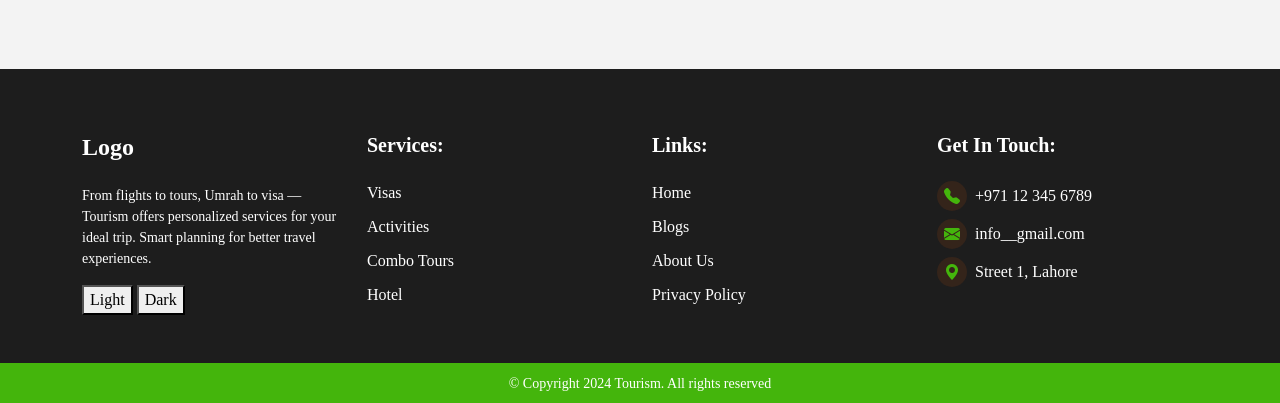
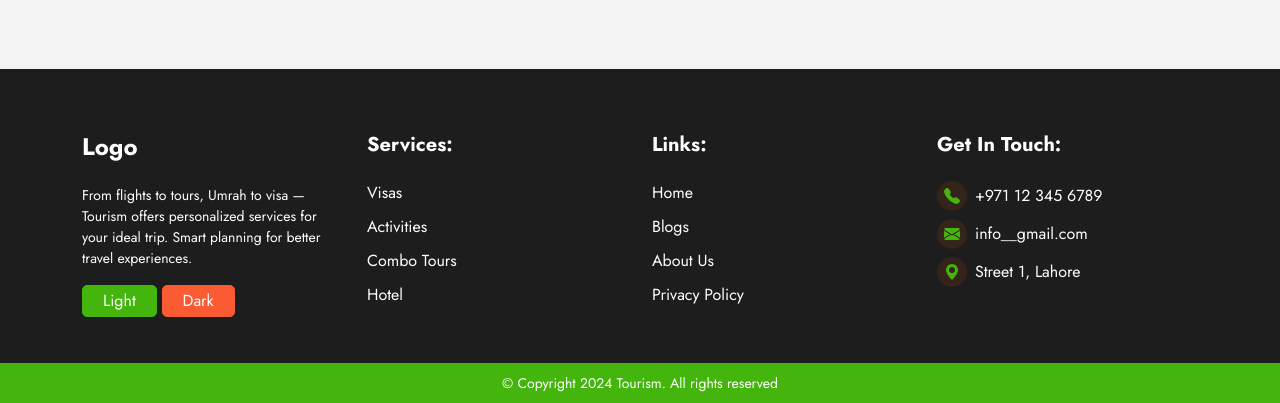
Before and after one commit to umarhayatcreative/aan_project, a plain HTML site: page blog.html in a window 1280 px wide. Shown: the part 2404-2807 px from the top of the page. Drawn offline with nearby package versions, Linux system fonts and the light colour scheme.

Commit message:
fix changes

```diff
--- a/css/theme-variables.css
+++ b/css/theme-variables.css
@@ -38,11 +38,7 @@ body {
     --color-white: #fff;
     --primary-colors-low-opacity: rgba(6, 38, 0, 0.5);
     --all-border: #E6E6E6;
-<<<<<<< HEAD
     --font-family-primary: "Jost", sans-serif;
-=======
-   --font-family-primary:"Jost", sans-serif;
->>>>>>> origin/main
     --font-size-paragraph: 16px;
     --font-size-small: 14px;
     --font-size-heading: clamp(20px, 2.5vw, 25px);
@@ -84,23 +80,15 @@ body {
     color-scheme: dark;
 }
 
-<<<<<<< HEAD
 #lightModeBtn {
-=======
-#lightModeBtn{
->>>>>>> origin/main
     background-color: #44b50c;
     border-radius: 5px;
     border: 1px solid #44b50c;
     padding: 3px 20px;
     color: white;
 }
-<<<<<<< HEAD
 
 #darkModeBtn {
-=======
-#darkModeBtn{
->>>>>>> origin/main
     background-color: #FB5B32;
     border-radius: 5px;
     border: 1px solid #FB5B32;
```
Also changed, not shown: index.html (+0 -14 lines).
